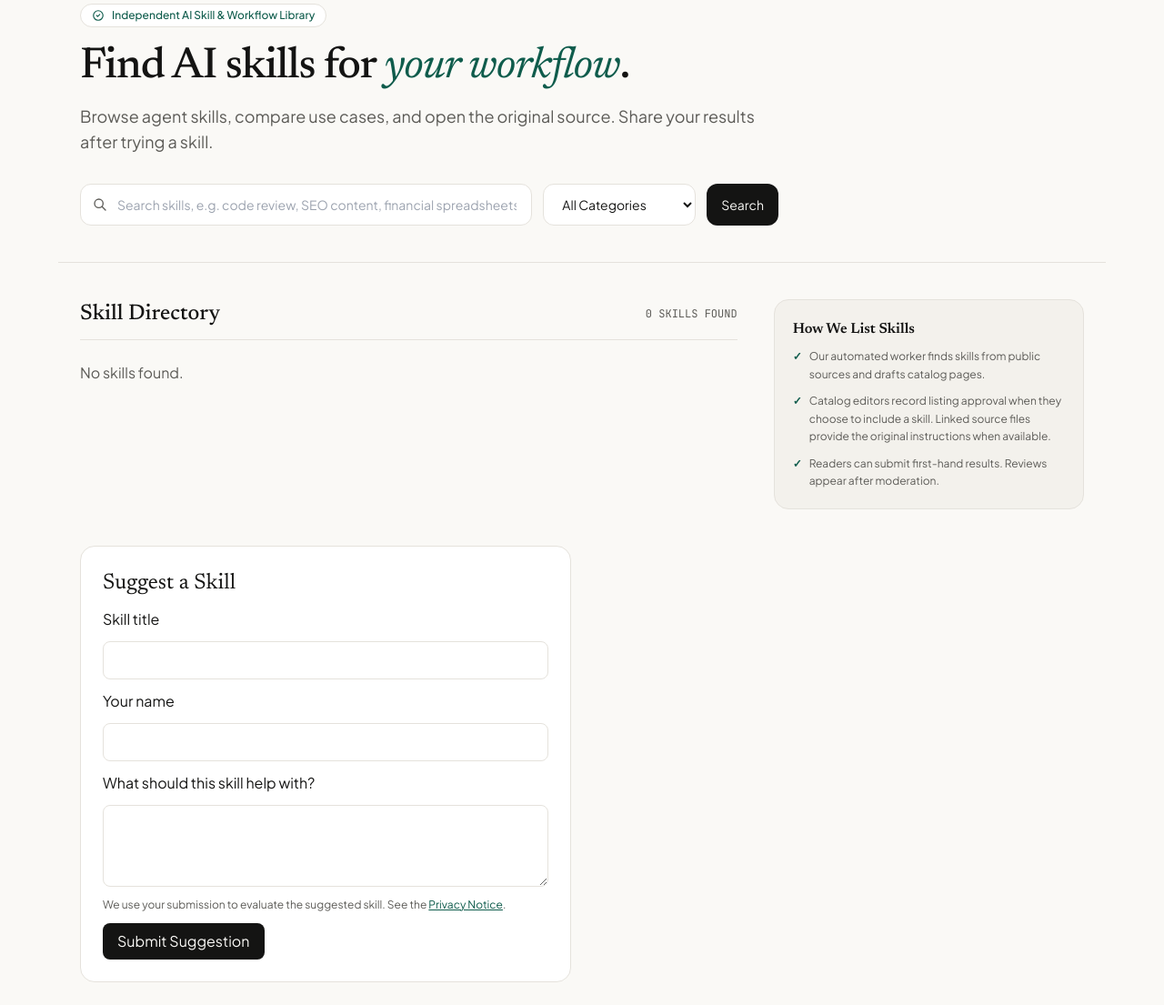
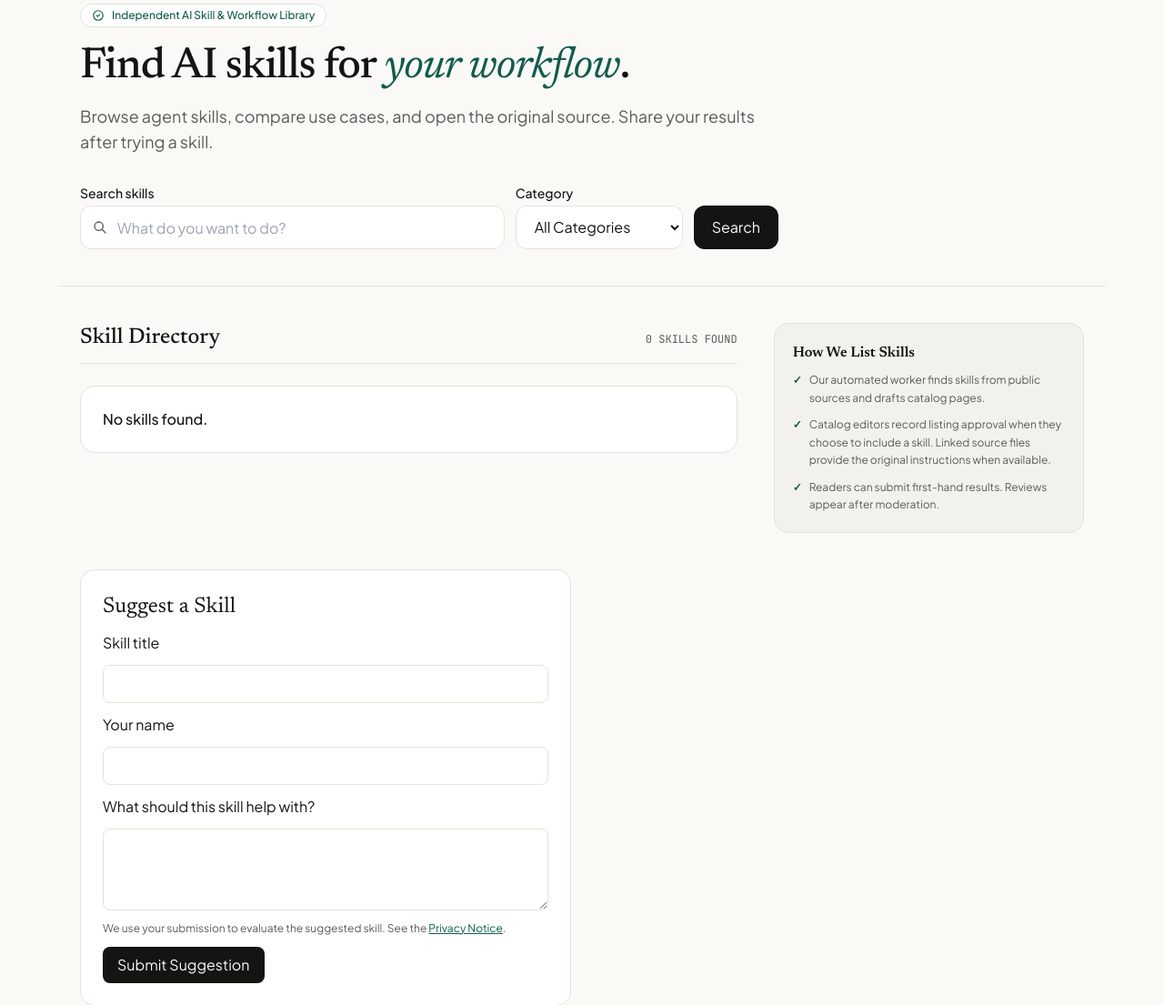
Before and after one commit to sryyabey/skillshunter, a Laravel app: page / in a window 1280 px wide. Shown: the part 142-1247 px from the top of the page at 91% size. Run offline with Laravel 12, Linux system fonts and the light colour scheme; tables that the repository leaves empty hold one stand-in row (values such as "Sample post"); some libraries are stand-ins or nearby versions.

Commit message:
welcome search

```diff
--- a/app/Http/Controllers/SkillCatalogController.php
+++ b/app/Http/Controllers/SkillCatalogController.php
@@ -25,19 +25,35 @@ class SkillCatalogController extends Controller
         $search = trim($request->string('q')->limit(100, '')->toString());
         $category = $request->string('category')->toString();
 
-        $query = Skill::published()
+        $catalog = Skill::published()
+            ->when($category !== '', fn (Builder $query) => $query->whereRelation('category', 'slug', $category));
+        $query = (clone $catalog)
             ->with(['category', 'latestReview'])
             ->withCount(['approvedReviews', 'votes'])
-            ->when($category, fn (Builder $query) => $query->whereRelation('category', 'slug', $category))
             ->when($search !== '', fn (Builder $query) => $query->catalogSearch($search))
             ->orderByDesc('verified_at')->orderByDesc('id');
 
         $skills = $search === '' && $category === ''
             ? $this->browseCatalog($query)
-            : $query->paginate(12)->withQueryString();
+            : $query->paginate(12)->withQueryString()->fragment('skill-directory');
+
+        $relatedSkills = $search !== '' && $skills->total() === 0
+            ? (clone $catalog)->catalogSearch($search, allowPartial: true)
+                ->orderByDesc('verified_at')->orderByDesc('id')->limit(5)->get(['title', 'slug'])
+            : collect();
+
+        $suggestedSearches = $search === '' && $category === ''
+            ? array_filter([
+                'code review' => 'Review code',
+                'spreadsheet' => 'Build a spreadsheet',
+                'presentation' => 'Create a presentation',
+            ], fn (string $term): bool => Skill::published()->catalogSearch($term)->exists(), ARRAY_FILTER_USE_KEY)
+            : [];
 
         return view('welcome', [
             'skills' => $skills,
+            'relatedSkills' => $relatedSkills,
+            'suggestedSearches' => $suggestedSearches,
             'categories' => Category::orderBy('name')->get(),
             'feed' => Review::approved()->whereHas('skill', fn (Builder $query) => $query->published())
                 ->with('skill')->latest()->orderByDesc('id')->limit(5)->get(),
--- a/app/Models/Skill.php
+++ b/app/Models/Skill.php
@@ -94,7 +94,7 @@ class Skill extends Model
     }
 
     #[Scope]
-    protected function catalogSearch(Builder $query, string $search): void
+    protected function catalogSearch(Builder $query, string $search, bool $allowPartial = false): void
     {
         preg_match_all('/[\p{L}\p{N}]+(?:[+#]+)?/u', mb_strtolower($search), $matches);
         $tokens = array_unique($matches[0]);
@@ -109,6 +109,8 @@ class Skill extends Model
         $searchable = ['title', 'seo_keywords', 'seo_title', 'slug', 'summary', 'editor_note', 'use_cases'];
         $rank = [];
         $bindings = [];
+        $termMatches = [];
+        $termBindings = [];
         $phrase = '%'.implode('%', array_map(self::escapeSearchTerm(...), $terms)).'%';
         $rank[] = "CASE WHEN LOWER(title) LIKE ? ESCAPE '!' THEN 30 ELSE 0 END";
         $bindings[] = $phrase;
@@ -117,19 +119,30 @@ class Skill extends Model
             $pattern = '%'.self::escapeSearchTerm($term).'%';
             $variants = array_map(fn (string $variant): string => '%'.self::escapeSearchTerm($variant).'%', self::searchVariants($term));
 
-            $query->where(function (Builder $match) use ($searchable, $variants): void {
-                foreach ($variants as $variant) {
-                    foreach ($searchable as $field) {
-                        $match->orWhereRaw("LOWER({$field}) LIKE ? ESCAPE '!'", [$variant]);
-                    }
-                    $match->orWhereHas('category', fn (Builder $category) => $category->whereRaw("LOWER(name) LIKE ? ESCAPE '!'", [$variant]));
+            $matchesTerm = [];
+            $matchBindings = [];
+            foreach ($variants as $variant) {
+                foreach ($searchable as $field) {
+                    $matchesTerm[] = "LOWER(skills.{$field}) LIKE ? ESCAPE '!'";
+                    $matchBindings[] = $variant;
                 }
-            });
+                $matchesTerm[] = "EXISTS (SELECT 1 FROM categories WHERE categories.id = skills.category_id AND LOWER(categories.name) LIKE ? ESCAPE '!')";
+                $matchBindings[] = $variant;
+            }
+            $termMatches[] = '('.implode(' OR ', $matchesTerm).')';
+            array_push($termBindings, ...$matchBindings);
 
             foreach (['title' => 18, 'seo_keywords' => 12, 'seo_title' => 8, 'slug' => 5, 'summary' => 3, 'use_cases' => 2] as $field => $weight) {
                 $rank[] = "CASE WHEN LOWER({$field}) LIKE ? ESCAPE '!' THEN {$weight} ELSE 0 END";
                 $bindings[] = $pattern;
             }
+        }
+
+        $query->whereRaw('('.implode($allowPartial ? ' OR ' : ' AND ', $termMatches).')', $termBindings);
+
+        if ($allowPartial) {
+            $coverage = array_map(fn (string $match): string => "CASE WHEN {$match} THEN 1 ELSE 0 END", $termMatches);
+            $query->orderByRaw('('.implode(' + ', $coverage).') DESC', $termBindings);
         }
 
         $query->orderByRaw('('.implode(' + ', $rank).') DESC', $bindings);
--- a/resources/views/welcome.blade.php
+++ b/resources/views/welcome.blade.php
@@ -8,6 +8,9 @@
     'category' => $category,
     'page' => $skills->currentPage() > 1 ? $skills->currentPage() : null,
   ], fn ($value) => filled($value)));
+  $directoryFragment = '#skill-directory';
+  $categoryName = $categories->firstWhere('slug', $category)?->name ?? $category;
+  $allCategoriesUrl = route('welcome', $search !== '' ? ['q' => $search] : []).$directoryFragment;
 @endphp
 
 @section('title', $pageTitle)
@@ -56,33 +59,60 @@
       <p class="text-base sm:text-lg text-muted leading-relaxed mb-8">
         Browse agent skills, compare use cases, and open the original source. Share your results after trying a skill.
       </p>
-      <form action="{{ route('welcome') }}" method="GET" aria-label="Filter skills" class="flex flex-col sm:flex-row gap-3">
-        <div class="relative flex-1">
-          <svg class="w-4 h-4 text-muted absolute left-3.5 top-1/2 -translate-y-1/2" fill="none" stroke="currentColor" viewBox="0 0 24 24"><path stroke-linecap="round" stroke-linejoin="round" stroke-width="2" d="M21 21l-6-6m2-5a7 7 0 11-14 0 7 7 0 0114 0z"/></svg>
-          <input
-            id="searchInput" name="q" value="{{ $search }}" maxlength="100"
-            aria-label="Search skills"
-            type="text"
-            placeholder="Search skills, e.g. code review, SEO content, financial spreadsheets, or Claude Artifacts..."
-            class="w-full pl-10 pr-4 py-3 bg-white border border-borderline rounded-xl text-sm focus:outline-none focus:border-emeraldTrust transition-colors"
-          />
+      <search>
+        <form action="{{ route('welcome').$directoryFragment }}" method="GET" aria-labelledby="searchLabel" class="flex flex-col gap-3 sm:flex-row sm:items-end">
+          <div class="min-w-0 flex-1">
+            <label id="searchLabel" for="searchInput" class="mb-1 block text-sm font-medium text-ink">Search skills</label>
+            <div class="relative">
+              <svg aria-hidden="true" class="pointer-events-none absolute left-3.5 top-1/2 h-4 w-4 -translate-y-1/2 text-muted" fill="none" stroke="currentColor" viewBox="0 0 24 24"><path stroke-linecap="round" stroke-linejoin="round" stroke-width="2" d="M21 21l-6-6m2-5a7 7 0 11-14 0 7 7 0 0114 0z"/></svg>
+              <input id="searchInput" name="q" value="{{ $search }}" maxlength="100" type="search" enterkeyhint="search"
+                autocorrect="off" autocapitalize="none" spellcheck="false" placeholder="What do you want to do?"
+                class="h-12 w-full rounded-xl border border-borderline bg-white pl-10 pr-4 text-base focus-visible:outline focus-visible:outline-2 focus-visible:outline-emeraldTrust">
             </div>
-        <select id="categoryFilter" name="category" aria-label="Filter by category" class="px-4 py-3 bg-white border border-borderline rounded-xl text-sm">
+          </div>
+          <div class="min-w-0 sm:max-w-[40%]">
+            <label for="categoryFilter" class="mb-1 block text-sm font-medium text-ink">Category</label>
+            <select id="categoryFilter" name="category" class="h-12 w-full rounded-xl border border-borderline bg-white px-4 text-base focus-visible:outline focus-visible:outline-2 focus-visible:outline-emeraldTrust">
               <option value="">All Categories</option>
               @foreach ($categories as $option)
                 <option value="{{ $option->slug }}" @selected($option->slug === $category)>{{ $option->name }}</option>
               @endforeach
             </select>
-        <button class="px-4 py-3 bg-ink text-paper rounded-xl text-sm">Search</button>
+          </div>
+          <button type="submit" class="h-12 rounded-xl bg-ink px-5 text-base text-paper focus-visible:outline focus-visible:outline-2 focus-visible:outline-offset-2 focus-visible:outline-emeraldTrust">Search</button>
         </form>
+        @if ($suggestedSearches !== [])
+        <ul aria-label="Suggested searches" class="mt-4 flex flex-wrap gap-2">
+          @foreach ($suggestedSearches as $term => $label)
+            <li><a href="{{ route('welcome', ['q' => $term]).$directoryFragment }}" class="inline-flex min-h-12 items-center rounded-full border border-borderline bg-white px-3 text-sm text-ink hover:border-emeraldTrust hover:text-emeraldTrust">{{ $label }}</a></li>
+          @endforeach
+        </ul>
+        @endif
+      </search>
     </div>
   </section>
-  <div id="skill-directory" class="max-w-6xl mx-auto px-4 sm:px-6 py-10">
+  <div id="skill-directory" class="mx-auto max-w-6xl scroll-mt-24 px-4 py-10 sm:px-6">
     <div class="grid grid-cols-1 lg:grid-cols-12 gap-10">
       <div class="lg:col-span-8 space-y-6">
-        <div class="flex items-center justify-between border-b border-borderline pb-3">
-          <h2 class="font-serif text-2xl font-medium text-ink">Skill Directory</h2>
-          <span id="resultCount" class="text-xs font-mono text-muted">{{ $skills->total() }} SKILLS FOUND</span>
+        <div class="space-y-3 border-b border-borderline pb-3">
+          <div class="flex flex-wrap items-baseline justify-between gap-x-4 gap-y-1">
+            <h2 class="min-w-0 break-words font-serif text-2xl font-medium text-ink">{{ $search !== '' ? 'Results for “'.$search.'”' : 'Skill Directory' }}</h2>
+            <span id="resultCount" class="text-xs font-mono text-muted">{{ $skills->total() }} {{ $skills->total() === 1 ? 'SKILL' : 'SKILLS' }} FOUND</span>
+          </div>
+          @if ($search !== '' || $category !== '')
+          <ul aria-label="Active filters" class="flex flex-wrap gap-2">
+            @if ($search !== '')
+            <li class="min-w-0"><a href="{{ route('welcome', $category !== '' ? ['category' => $category] : []).$directoryFragment }}" aria-label="Remove search query: {{ $search }}" class="inline-flex min-h-12 max-w-full items-center gap-2 rounded-full border border-borderline bg-white px-3 text-sm hover:border-emeraldTrust">
+              <span class="truncate">{{ $search }}</span><span aria-hidden="true">×</span>
+            </a></li>
+            @endif
+            @if ($category !== '')
+            <li class="min-w-0"><a href="{{ $allCategoriesUrl }}" aria-label="Remove category filter: {{ $categoryName }}" class="inline-flex min-h-12 max-w-full items-center gap-2 rounded-full border border-borderline bg-white px-3 text-sm hover:border-emeraldTrust">
+              <span class="truncate">{{ $categoryName }}</span><span aria-hidden="true">×</span>
+            </a></li>
+            @endif
+          </ul>
+          @endif
         </div>
 
         <div class="space-y-5">
@@ -136,7 +166,28 @@
           </div>
         </article>
           @empty
-            <p class="text-muted">No skills found.</p>
+            <div class="space-y-3 rounded-2xl border border-borderline bg-white p-6">
+              @if ($skills->total() > 0)
+                <p class="text-muted">There are no skills on this page.</p>
+                <a href="{{ $skills->url(1) }}" class="font-medium text-emeraldTrust underline">Go to the first page</a>
+              @else
+                <p class="font-medium text-ink">No skills found{{ $category !== '' ? ' in '.$categoryName : '' }}.</p>
+                @if ($search !== '')
+                  <p class="text-sm text-muted">Try a shorter search or a different term.</p>
+                @endif
+                @if ($category !== '')
+                  <a href="{{ $allCategoriesUrl }}" class="inline-flex min-h-12 items-center text-sm font-medium text-emeraldTrust underline">Search all categories</a>
+                @endif
+                @if ($relatedSkills->isNotEmpty())
+                  <h3 class="font-serif text-xl font-medium text-ink">Related skills</h3>
+                  <ul class="divide-y divide-borderline">
+                    @foreach ($relatedSkills as $relatedSkill)
+                    <li><a href="{{ route('detail', $relatedSkill->slug) }}" class="inline-flex min-h-12 items-center text-sm font-medium text-emeraldTrust hover:underline">{{ $relatedSkill->title }}</a></li>
+                    @endforeach
+                  </ul>
+                @endif
+              @endif
+            </div>
           @endforelse
           {{ $skills->links() }}
         </div>
```
Also changed, not shown: tests/Feature/SkillCatalogTest.php (+34 -1 lines). Lines whose indentation alone changed are shown as unchanged.
